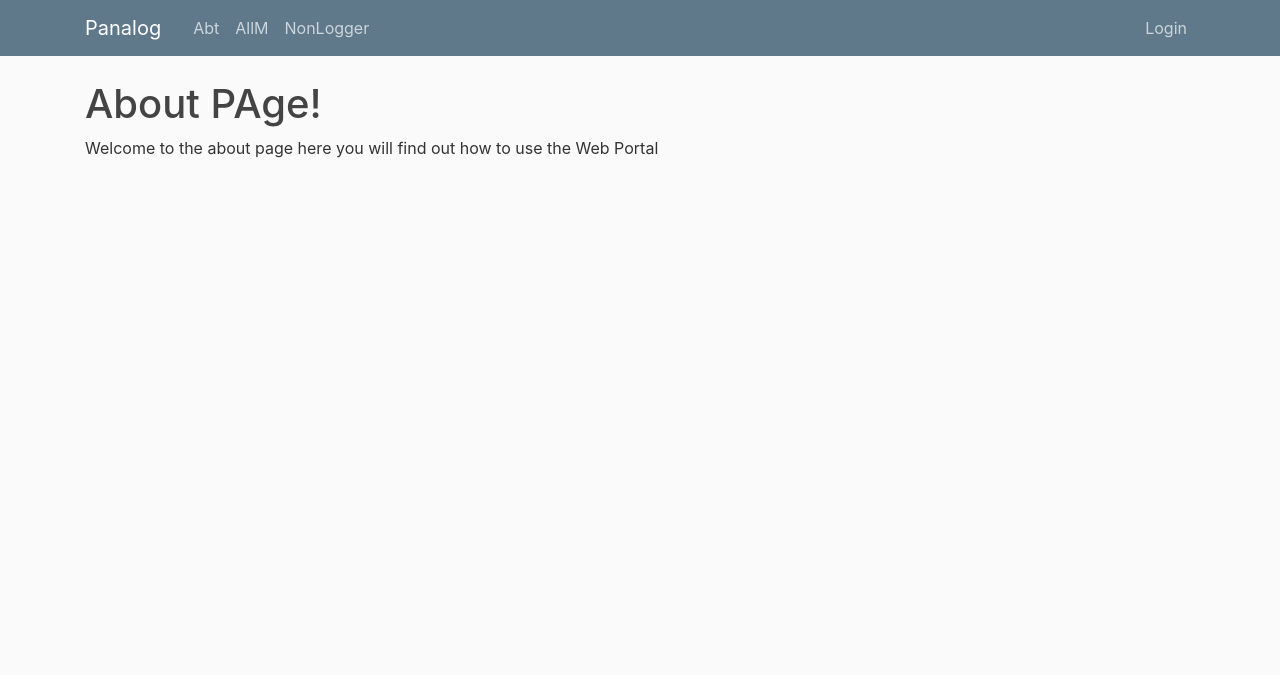
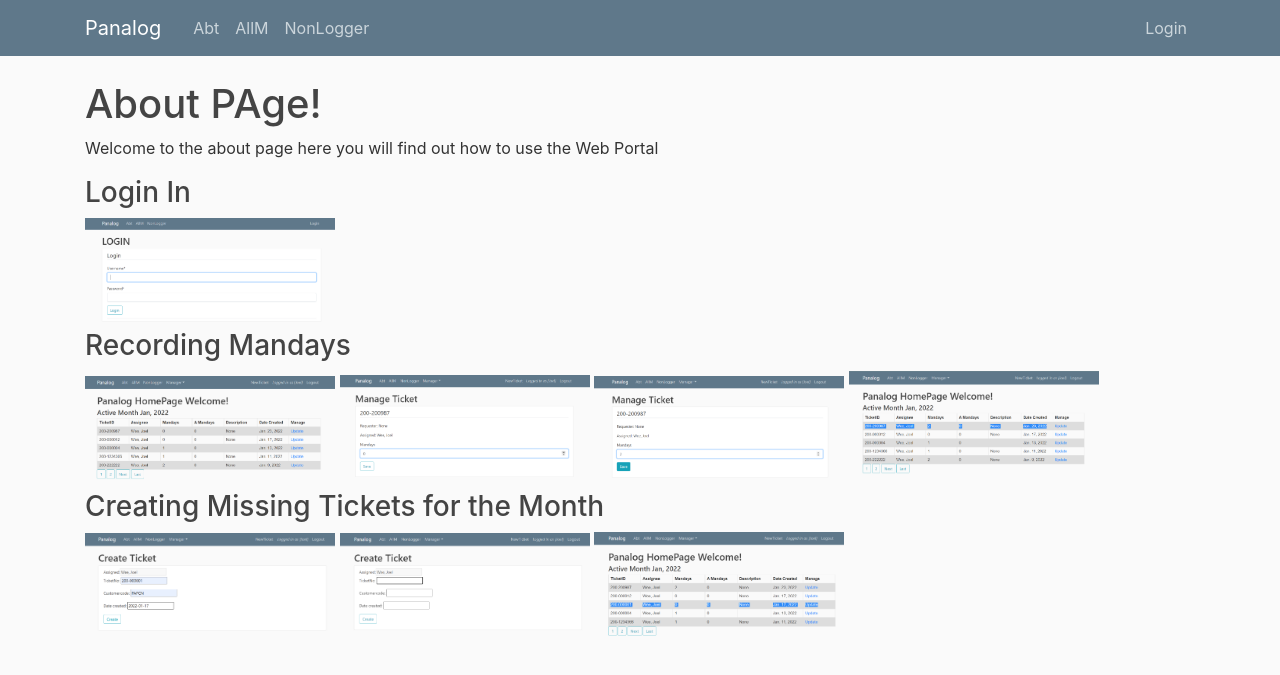
Before and after one commit to joelweeweijie/Panalog, a Django app: page /about/ in a window 1280 px wide. Shown: the top 675 px of the page. Run offline with Django 4.2, Linux system fonts and the light colour scheme; some libraries are stand-ins or nearby versions.

```diff
--- a/panalog_app/Home/templates/Home/about.html
+++ b/panalog_app/Home/templates/Home/about.html
@@ -4,5 +4,19 @@
 
 <p>Welcome to the about page here you will find out how to use the Web Portal</p>
 
+{% load static %}
+<h3>Login In</h3>
+<img src="{% static '/1.PNG' %}" alt="My image" width="250">
+<br>
+<h3>Recording Mandays</h3>
+<img src="{% static '/2.PNG' %}" alt="My image" width="250">
+<img src="{% static '/3.PNG' %}" alt="My image" width="250">
+<img src="{% static '/4.PNG' %}" alt="My image" width="250">
+<img src="{% static '/5.PNG' %}" alt="My image" width="250">
+<br>
+<h3>Creating Missing Tickets for the Month</h3>
+<img src="{% static '/6.PNG' %}" alt="My image" width="250">
+<img src="{% static '/6.1.PNG' %}" alt="My image" width="250">
+<img src="{% static '/7.PNG' %}" alt="My image" width="250">
 
 {% endblock content %}
--- a/panalog_app/Home/views.py
+++ b/panalog_app/Home/views.py
@@ -123,9 +123,8 @@ def uploadcsv(request):
                 ticketNo=column[0],
                 assigned=column[1],
                 description=column[2],
-                date_created=column[3] #YYYY-MM-DD
+                date_created=column[3]
             )
-
         messages.success(request, 'Successfully uploaded')
     return render(request, 'Home/uploadcsv.html', context)
 
@@ -147,50 +146,25 @@ def export(request):
 
 def hallnonlogger(request):
 
-    nonlog = Ticket.objects.values("assigned").filter(classt="Active").filter(mandays="0").annotate(c1=Count("id")).order_by("-c1")
+    name_nonloggers = Ticket.objects.values("assigned").filter(classt="Active").filter(mandays="0").annotate(c1=Count("id")).order_by("-c1")
 
     ticket = Ticket.objects.filter(classt="Active")
 
     #Get the Intersection of Existing Tickets and Existing Users, as there maybe tickets made from other department, or tickets assigned to non existing users.
-    trueTickets = ticket.filter(mandays="0").values("assigned")
-    #print("True Tickets")
-    #print(trueTickets)
-    #trueUsers = User.objects.all().values("username")
-    #trueUsers = User.object.values("fullname")
-    #print("True Users")
-    #print(trueUsers)
+    tickets_zero_mandays = ticket.filter(mandays="0").values("assigned")
     qs = Profile.objects.values("fullname")
-
-    #print(qs)
-    qs6 = Profile.objects.values("user_id", "fullname")
-    #print("USERID ")
-    #print(qs6)
-
-
-
-    qs1 = qs.intersection(trueTickets)
-    #print("INTERSECTION HERE")
-    #print(qs1)
-    #print(qs1)
-    #print("GGGGGGGGGGGGGGGG")
-    #print(qs1)
+    #finding the intersection of EXISTING Users and EXISTING Tickets.
+    qs1 = qs.intersection(tickets_zero_mandays)
+    #retriece User_id of EXISTING Users with None logged Tickets
     qs5 = Profile.objects.filter(fullname__in=qs1).values("user_id")
-    #print("GET the ID of the USER using profile.fullname")
-    #print(qs5)
-    #qs = User.objects.filter(username__in=["Jack","Joel"])
-    qs3 = User.objects.filter(id__in=qs5)
-    #print("Getting User.object where ID is IN ")
-    #print(qs3)
-    #print("Users")
-    #print(qs)
-    #print(qs)
-
+    #retrieve user object based on the User_id
+    total_users_who_nonlog = User.objects.filter(id__in=qs5)
 
     context = {
-        'tix': nonlog,
+        'tix': name_nonloggers,
         'tixs': ticket,
         'title': 'NonLogger Hall',
-        'trueTixnUser': qs3,
+        'trueTixnUser': total_users_who_nonlog,
 
     }
     return render(request, 'Home/nonlogger.html', context)
@@ -211,24 +185,24 @@ def search(request):
 @manager_only
 def month(request):
     tixs = Ticket.objects.filter(classt="Active")
-    var2 = ""
-    var3 = ""
+    month_selected = ""
+    year_selected = ""
     result1 = ""
 
     if request.method == 'POST':
-        var2 = request.POST.get("letter", False)
-        var3 = request.POST.get("year", False)
-        print(var2, var3)
+        month_selected = request.POST.get("dynamic_month", False)
+        year_selected = request.POST.get("dynamic_year", False)
+        #print(var2, var3)
 
-        result1 = Ticket.objects.filter(date_created__year__gte=var3, date_created__month__gte=var2,
-                                     date_created__year__lte=var3, date_created__month__lte=var2)
+        result1 = Ticket.objects.filter(date_created__year__gte=year_selected, date_created__month__gte=month_selected,
+                                     date_created__year__lte=year_selected, date_created__month__lte=month_selected)
 
         Ticket.objects.filter(classt="Active").update(classt="Inactive")
 
-        Ticket.objects.filter(date_created__year__gte=var3, date_created__month__gte=var2,
-                              date_created__year__lte=var3, date_created__month__lte=var2).update(classt="Active")
+        Ticket.objects.filter(date_created__year__gte=year_selected, date_created__month__gte=month_selected,
+                              date_created__year__lte=year_selected, date_created__month__lte=month_selected).update(classt="Active")
 
-    active = var2 + " " + var3
+    active = month_selected + " " + year_selected
 
     context = {
         'title': 'Active Month',
--- a/panalog_app/users/forms.py
+++ b/panalog_app/users/forms.py
@@ -6,10 +6,11 @@ from .models import Profile
 
 class UserRegisterForm(UserCreationForm):
     email = forms.EmailField()
+    fullname = forms.CharField(max_length=50, help_text="Last, First")
 
     class Meta:
         model = User
-        fields = ['username', 'email', 'password1', 'password2']
+        fields = ['username', 'fullname' ,'email', 'password1', 'password2']
 
 
 class UserUpdateForm(forms.ModelForm):
```
Also changed, not shown: panalog_app/Home/templates/Home/activemonth.html (+51 -24 lines), panalog_app/Home/templates/Home/nonlogger.html (+0 -7 lines), panalog_app/users/views.py (+6 -3 lines), panalog_app/db.sqlite3.
